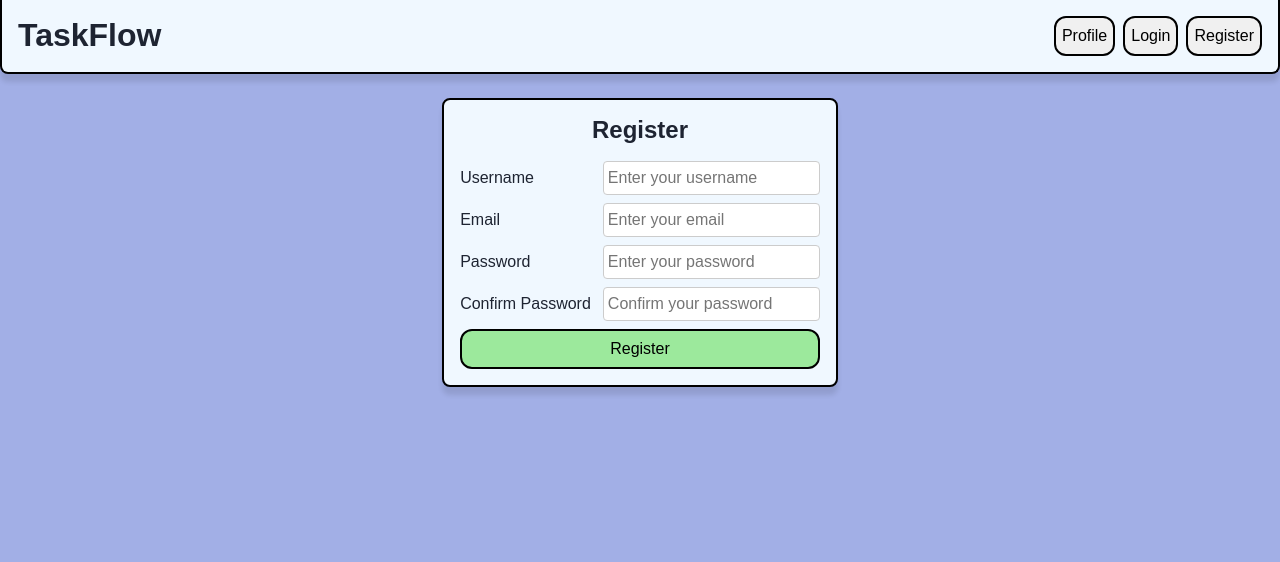
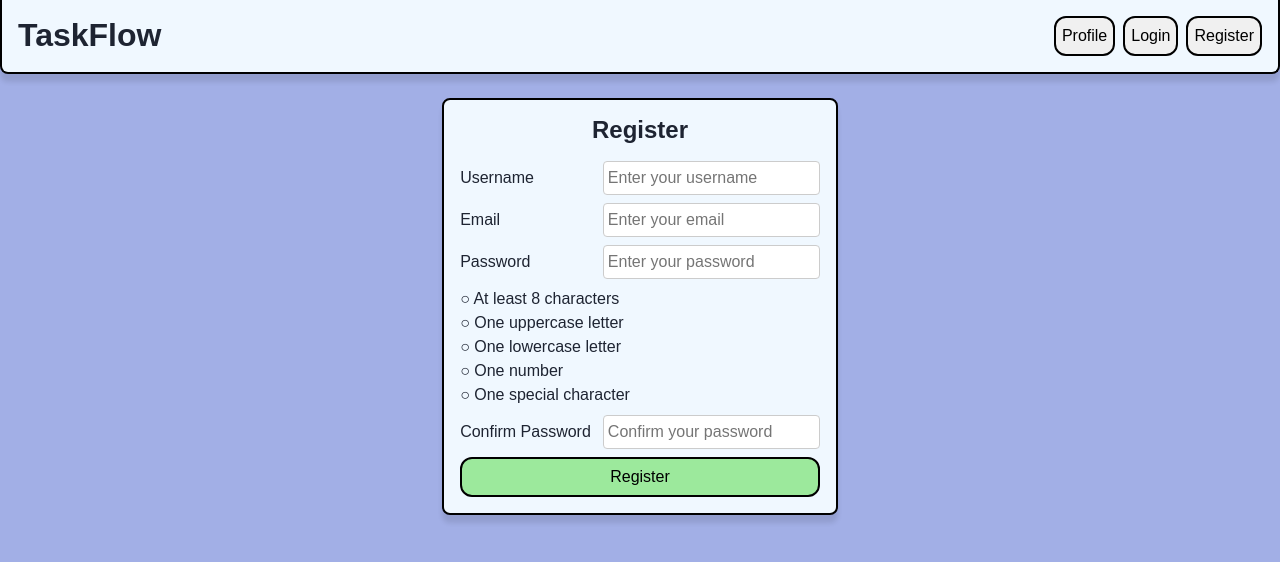
Before and after one commit to ToljaGG/taskflow, a React (Vite) app: page /register in a window 1280 px wide. Shown: the top 562 px of the page. Built offline with nearby package versions, Linux system fonts and the light colour scheme.

Commit message:
feat: add register form validation

```diff
--- a/src/features/auth/register/ui/RegisterForm.tsx
+++ b/src/features/auth/register/ui/RegisterForm.tsx
@@ -1,18 +1,63 @@
 import { useState } from 'react'
+
 import { Button } from '@/shared/ui/Button'
 import { Input } from '@/shared/ui/Input'
 import { FormLayout } from '@/shared/ui/FormLayout'
 
 export function RegisterForm() {
-    const [username, setUsername] = useState('')
-    const [email, setEmail] = useState('')
-    const [password, setPassword] = useState('')
-    const [confirmPassword, setConfirmPassword] = useState('')
+  const [username, setUsername] = useState('')
+  const [email, setEmail] = useState('')
+  const [password, setPassword] = useState('')
+  const [confirmPassword, setConfirmPassword] = useState('')
+
+  const [touched, setTouched] = useState({
+    email: false,
+    password: false,
+    confirmPassword: false,
+  })
+
+  const [submitError, setSubmitError] = useState('')
+
+  const passwordRules = {
+    minLength: password.length >= 8,
+    uppercase: /[A-Z]/.test(password),
+    lowercase: /[a-z]/.test(password),
+    digit: /[0-9]/.test(password),
+    special: /[^A-Za-z0-9]/.test(password),
+  }
+  const emailRules = {
+    minLength: email.length == 0,
+    valid: /^[^\s@]+@[^\s@]+\.[^\s@]+$/.test(email),
+  }
 
   function handleSubmit(event: React.SubmitEvent<HTMLFormElement>) {
     event.preventDefault()
 
-    console.log('Register form submitted' + '\n' + username + '\n' + email + '\n' + password + '\n' + confirmPassword)
+    setSubmitError('')
+
+    const emailInvalid = !email || !emailRules.valid
+    const passwordInvalid = Object.values(passwordRules).some(
+      (rule) => !rule,
+    )
+    const confirmPasswordInvalid = password !== confirmPassword
+
+    if (emailInvalid || passwordInvalid || confirmPasswordInvalid ) {
+      setSubmitError('Please fix the errors in the form.')
+      console.log('Form submission prevented due to validation errors:', {
+        emailInvalid,
+        passwordInvalid,
+        confirmPasswordInvalid,
+      })
+      console.log(passwordRules)
+      console.log({
+  password,
+  confirmPassword,
+  passwordsMatch: password === confirmPassword,
+})
+      return
+    }
+
+    console.log('Form submitted:', { username, email, password, confirmPassword })
   }
 
   return (
@@ -37,9 +82,20 @@ export function RegisterForm() {
         autoComplete="email"
         value={email}
         onChange={(event) => setEmail(event.target.value)}
+        onBlur={() => setTouched({ ...touched, email: true })}
         placeholder="Enter your email"
         required
       />
+
+      {
+        touched.email &&
+        (
+          <>
+            {emailRules.minLength && (<p>Email is required</p>)}
+            {emailRules.valid && !emailRules.minLength && (<p>Invalid email address</p>)}
+          </>
+        )
+      }
 
         <Input
             label="Password"
@@ -52,6 +108,14 @@ export function RegisterForm() {
             placeholder="Enter your password"
             required
       />
+
+      <ul>
+        <li>{passwordRules.minLength ? '✓' : '○'} At least 8 characters</li>
+        <li>{passwordRules.uppercase ? '✓' : '○'} One uppercase letter</li>
+        <li>{passwordRules.lowercase ? '✓' : '○'} One lowercase letter</li>
+        <li>{passwordRules.digit ? '✓' : '○'} One number</li>
+        <li>{passwordRules.special ? '✓' : '○'} One special character</li>
+      </ul>
 
       <Input label="Confirm Password"
         id="confirm-password"
@@ -67,6 +131,8 @@ export function RegisterForm() {
       <Button type="submit" variant="green">
         Register
       </Button>
+
+      {submitError && <p>{submitError}</p>}
     </FormLayout>
   )
 }
```
